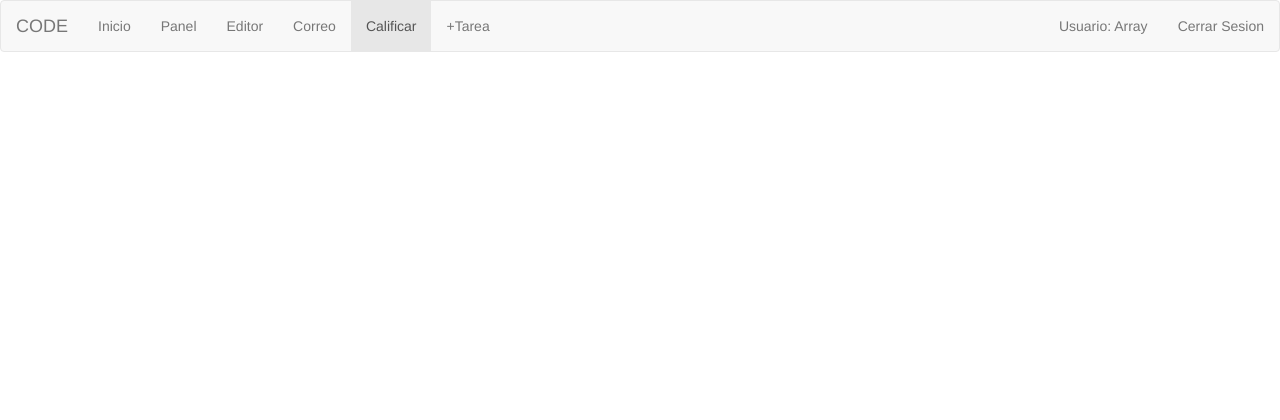
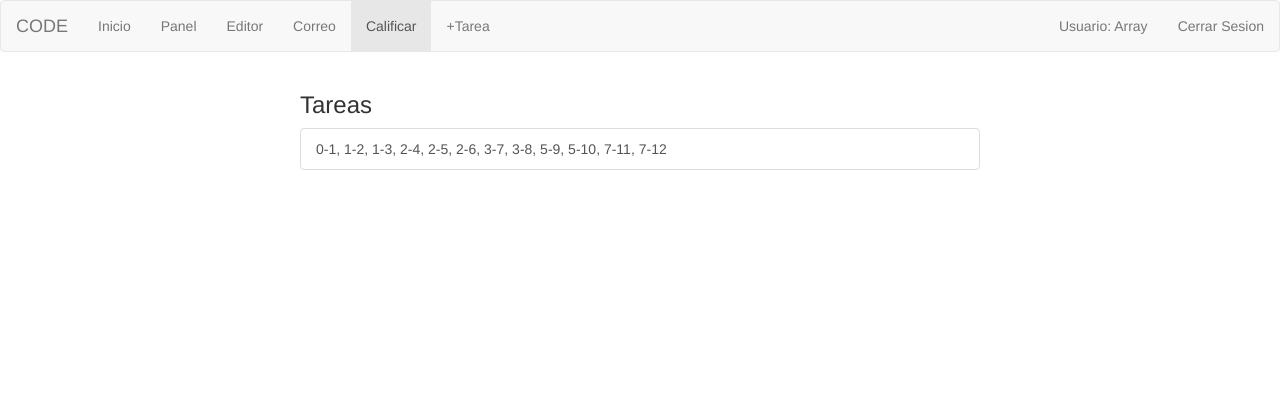
Before and after one commit to beimarhuarachi/CODE, a PHP site: page /calificar.php in a window 1280 px wide. Shown: the top 420 px of the page. Run offline with PHP 8.4, Linux system fonts and the light colour scheme; a user stored in the database is signed in; data comes from the database, SQL or seed files in the repository.

Commit message:
list of tasks integrated

```diff
--- a/calificar.php
+++ b/calificar.php
@@ -48,7 +48,32 @@ echo '<script>window.location="index.php";</script>';
 			</div>
 		</nav>
 		<div class="container">
+			<div class="row">
+				<h3>Tareas</h3>
+				<div class="list-group">
+				  <?php
+	                    require 'modelo/Calificacion.php';
 
+	                    $calificacion = new Calificacion();
+
+	                    $tareas = $calificacion->listaTareas();
+
+	                ?>
+
+	                <?php
+
+	                    while ( $tarea = mysql_fetch_array($tareas)) {
+	                          echo "<a href='insertar_nota.php?id=".$tarea['id']."' class='list-group-item'> ". $tarea['arbol']."</a>";
+	                    }
+
+	                ?>
+				</div>
+			</div>
+
+			<div class="row">
+
+
+			</div>
 		</div>
 
 
--- /dev/null
+++ b/insertar_nota.php
@@ -0,0 +1,6 @@
+<?php
+ if(isset($_GET["id"]))
+    {
+        $id = $_GET["id"];
+        echo $id;
+    }
--- a/modelo/BDConeccion.php
+++ b/modelo/BDConeccion.php
@@ -15,7 +15,7 @@ class BDConeccion {
       if(!isset($this->conexion))
       {
         $this->conexion = (mysql_connect("localhost","root","")) or die(mysql_error());
-        mysql_select_db("code",$this->conexion) or die(mysql_error());
+        mysql_select_db("codebd",$this->conexion) or die(mysql_error());
       }
    }
 
--- /dev/null
+++ b/modelo/Calificacion.php
@@ -0,0 +1,25 @@
+<?php
+require 'BDConeccion.php';
+
+/**
+*
+*/
+class Calificacion
+{
+
+	function __construct() {
+
+	}
+
+	public function listaTareas() {
+ 		$this->coneccion = new BDConeccion();
+
+ 		$this->coneccion->conectar();
+
+ 		$resultado = $this->coneccion->consulta("select * from ejercicio");
+
+ 		//$this->coneccion->disconnect();
+
+ 		return $resultado;
+ 	}
+}
--- a/tarea.php
+++ b/tarea.php
@@ -8,6 +8,7 @@ echo '<script>alert("Necesita iniciar sesion para acceder a esta pagina.");</scr
 echo '<script>window.location="index.php";</script>';
 }
 
+require_once 'conexion.php';
 $log = mysql_query("SELECT arbol FROM ejercicio");
 if(isset($log)){
 	echo '<script>alert("holaa");</script>';
```
